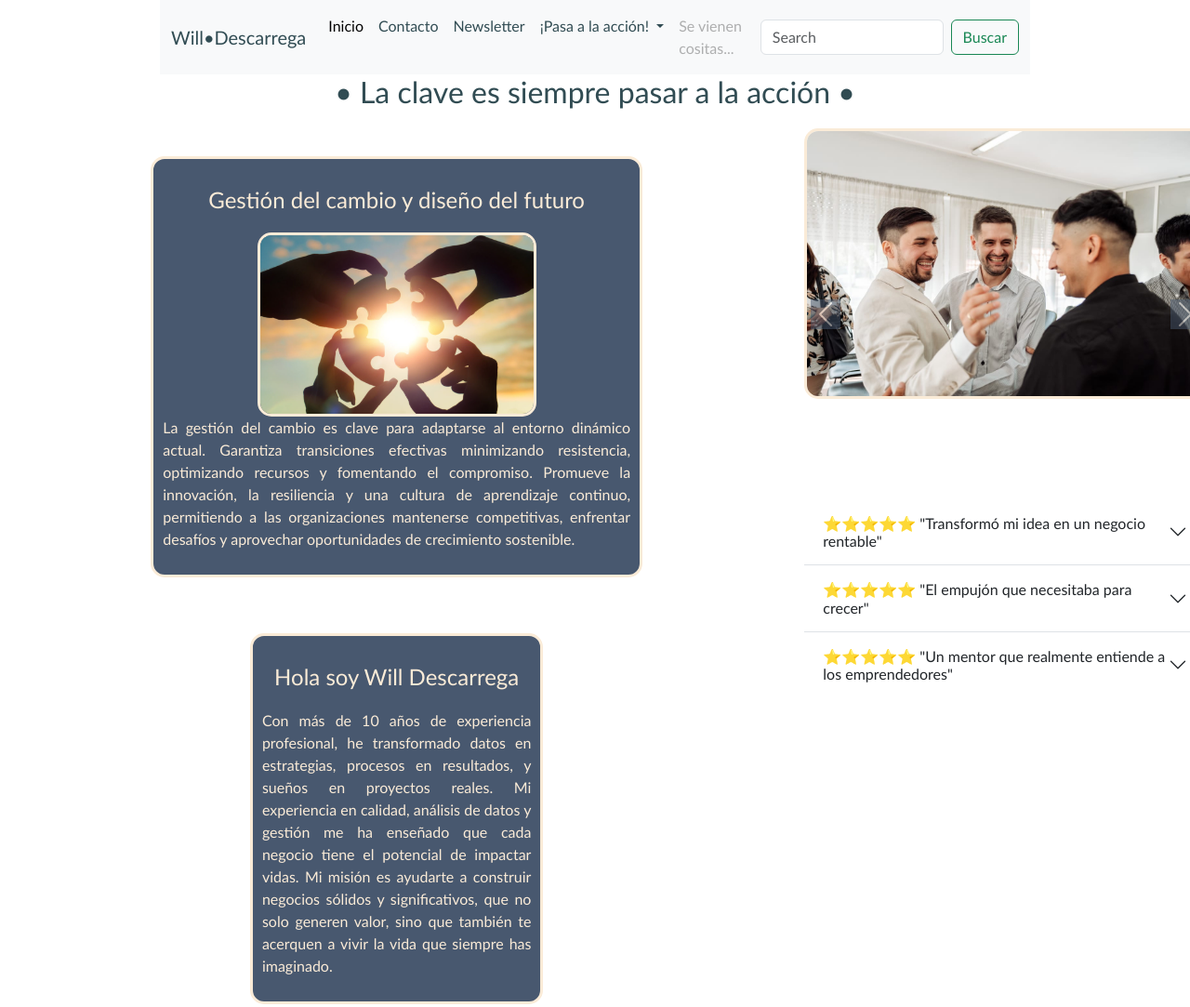
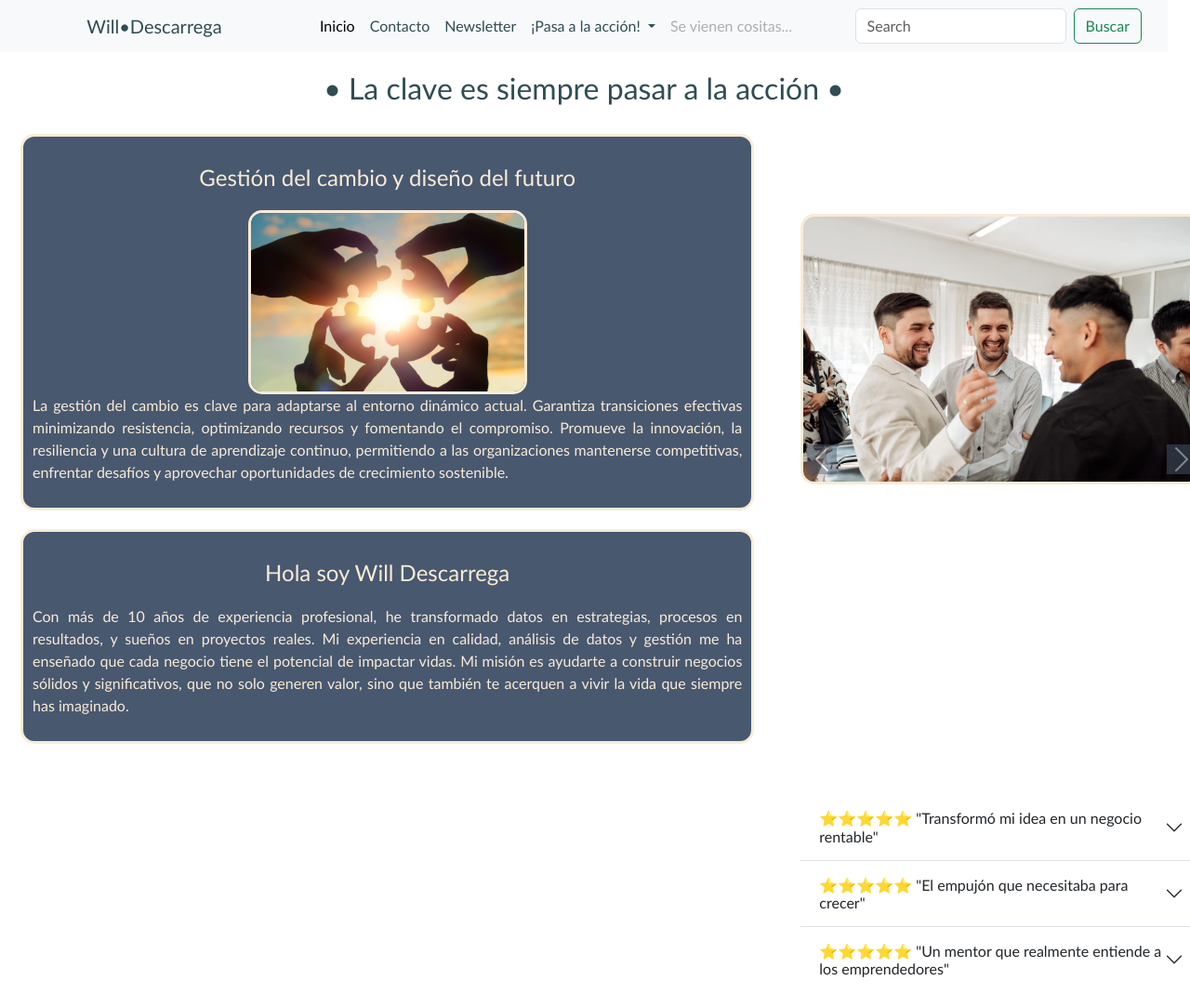
Before and after one commit to Will-lab-code/3ra-entrega-will-descarrega, a website: page index.html in a window 1280 px wide. Shown: the top 1083 px of the page at 93% size. Drawn offline with nearby package versions, Linux system fonts and the light colour scheme.

Commit message:
Cambios en el HTML

```diff
--- a/index.html
+++ b/index.html
@@ -13,16 +13,14 @@
     <title>Will Descarrega c:</title>
 </head>
 <body>
-    <section class="container-fluid">
-        <header class="row justify-content-md-center">
-        <article class="col-lg-9 col-md-12 col-sm-12">
+    <header class="row container-fluid">
         <nav class="navbar navbar-expand-lg bg-body-tertiary">
-                <div class="container-fluid">
-                    <a class="navbar-brand" href="./index.html">Will•Descarrega</a>
+            <div class="container-fluid text-center">
+                <a class="navbar-brand col-lg-3 " href="./index.html">Will•Descarrega</a>
                 <button class="navbar-toggler" type="button" data-bs-toggle="collapse" data-bs-target="#navbarSupportedContent" aria-controls="navbarSupportedContent" aria-expanded="false" aria-label="Toggle navigation">
                     <span class="navbar-toggler-icon"></span>
                 </button>
-                    <div class="collapse navbar-collapse" id="navbarSupportedContent">
+                <div class="collapse navbar-collapse col-lg-auto" id="navbarSupportedContent">
                     <ul class="navbar-nav me-auto mb-2 mb-lg-0">
                         <li class="nav-item">
                             <a class="nav-link active" aria-current="page" href="./index.html">Inicio</a>
@@ -48,22 +46,18 @@
                             <a class="nav-link disabled" aria-disabled="true">Se vienen cositas...</a>
                         </li>
                     </ul>
-                        <form class="d-flex" role="search">
+                    <form class="d-flex mx-3" role="search">
                         <input class="form-control me-2" type="search" placeholder="Search" aria-label="Search">
                         <button class="btn btn-outline-success" type="submit">Buscar</button>
                     </form>
                 </div>
             </div>
         </nav>
-        </article>
     </header>
-            <section class="row">
+    <main class="row container-fluid">
         <h1> • La clave es siempre pasar a la acción •</h1>
-                <main class="col-lg-8 col-md-12 col-sm-12 justify-content-md-center">
-                <article>
-                    <article class="row padre">
-                        <div class="col contenedor"></div>
-                        <div class="padre__hijo col-5 col-md-8 col-sm-8">
+        <section class="col-lg-8 col-md-12 col-sm-12 justify-content-md-center">
+            <article class="row padre container-fluid">
                 <div class="padre__hijo__caja">
                     <h2 class="padre__h2">Gestión del cambio y diseño del futuro</h2>
                     <img class="img__gral" src="./assets/img-union.png" alt="union">
@@ -75,11 +69,8 @@
                         enfrentar desafíos y aprovechar oportunidades de crecimiento sostenible.
                     </p>
                 </div>
-                        <div class="col"></div>
             </article>
-                    <article class="row padre">
-                        <div class="col contenedor"></div>
-                        <div class="padre__hijo col-lg-5 col-md-8 col-sm-8">
+            <article class="row padre container-fluid">
                     <div class="padre__hijo__caja">
                         <h2 class="padre__h2 ">Hola soy Will Descarrega</h2>
                         <p>Con más de 10 años de experiencia profesional, he transformado datos en estrategias,
@@ -90,13 +81,10 @@
                         </p>
                     </div>
                 </div>
-                        <div class="col"></div>
             </article>
-                </article>
-                </main>
-                <aside class="col-lg-3 col-md-12 col-sm-12">
-                <article class="row publi-w">
-                    <article class="row">
+        </section>
+        <aside class="col-lg-4 col-md-12 col-sm-12 ">
+            <article class="row publi-w container-fluid">
                 <div id="carouselExampleIndicators" class="carousel slide">
                     <div class="carousel-indicators">
                         <button type="button" data-bs-target="#carouselExampleIndicators" data-bs-slide-to="0" class="active" aria-current="true" aria-label="Slide 1"></button>
@@ -105,7 +93,7 @@
                     </div>
                     <div class="carousel-inner">
                         <div class="carousel-item active">
-                                <img src="./assets/carrou_1.jpeg" class="d-block w-100 img__gral" alt="foto1">
+                            <img src="./assets/carrou_1.jpeg" class="d-block w-100 img__gral-w" alt="foto1">
                         </div>
                         <div class="carousel-item">
                             <img src="./assets/carrou_2.jpeg" class="d-block w-100 img__gral-w" alt="foto2">
@@ -124,7 +112,7 @@
                     </button>
                 </div>
             </article>
-                    <article class="row">
+            <article class="row publi-w container-fluid">
                 <div class="accordion accordion-flush" id="accordionFlushExample">
                     <div class="accordion-item">
                         <h2 class="accordion-header">
@@ -161,11 +149,9 @@
                     </div>
                 </div>
             </article>
-                </article>
         </aside>
-            </section>
-        <footer class="row pie ">
-        <article class="row justify-content-md-center">
+    </main>
+    <footer class="row pie justify-content-md-center">
             <div class="card col-lg-8 col-md-12 col-sm-12">
                 <div class="card-header">
                     <p>alguien dijo...</p>
@@ -202,9 +188,7 @@
                 <p>Contacto: <a href="mailto.wadescarrega@gmail.com" target="_blank">wadescarrega@gmail.com</a></p>
                 <img class="img__logo" data-aos=zoom-out src="./assets/logo.png" alt="logo">
             </div>
-        </article>
     </footer>
-    </section>
     <!--script bt-->
     <script src="https://cdn.jsdelivr.net/npm/@popperjs/core@2.11.8/dist/umd/popper.min.js" integrity="sha384-I7E8VVD/ismYTF4hNIPjVp/Zjvgyol6VFvRkX/vR+Vc4jQkC+hVqc2pM8ODewa9r" crossorigin="anonymous"></script>
     <script src="https://cdn.jsdelivr.net/npm/bootstrap@5.3.3/dist/js/bootstrap.min.js" integrity="sha384-0pUGZvbkm6XF6gxjEnlmuGrJXVbNuzT9qBBavbLwCsOGabYfZo0T0to5eqruptLy" crossorigin="anonymous"></script>
--- a/sass/config/_reset.scss
+++ b/sass/config/_reset.scss
@@ -5,5 +5,5 @@
     padding: 0;
     box-sizing: border-box;
     font-family: $title-prin;
-    font-size: 16px;
+    font-size: 1em;
 }
--- a/sass/layout/_aside.scss
+++ b/sass/layout/_aside.scss
@@ -6,13 +6,13 @@
     flex-direction: column;
 
     h3{
-        font-size: map-get($txt-size, s);
+        font-size: map-get($txt-size, m);
         color: $white;
     }
 
     div{
         @include flex-jc-fd-ai;
-        height: 300px;
+        height: 30em;
     }
 
     p{
--- a/sass/layout/_galery.scss
+++ b/sass/layout/_galery.scss
@@ -7,13 +7,13 @@
 
     &__gral{
         @include border-w;
-        width: 300px;
+        width: 30em;
 
         &-w{
             @include border-w;
-            width: 200px;
-            margin-top: 66px;
-            margin-right: 20;
+            width: 2em;
+            margin-top: 6em;
+            margin-right: 2em;
             align-items: center;
         }
     }
--- a/sass/layout/_main.scss
+++ b/sass/layout/_main.scss
@@ -4,7 +4,7 @@ h1{
     color: $d-green;
     font-size: map-get($txt-size, l );
     text-align: center;
-    margin-top: 20px;
+    padding-top: 20px;
     margin-bottom: 20px;
 }
 
@@ -29,7 +29,6 @@ h1{
         @include mp (10px, 10px);
         display: flex;
         flex-direction: column;
-
 
         label{
             @include mp (10px, 10px);
@@ -68,7 +67,7 @@ h1{
 }
 
 .caja{
-    @include wh (30em, 45em);
+    @include wh (10em, 15em);
     @include flex-jc-fd-ai;
     @include border-w;
     @include mp (10px, 10px);
```
Also changed, not shown: package.json (+4 -4 lines), css/main.css, 1 other file. Lines whose indentation alone changed are shown as unchanged.
